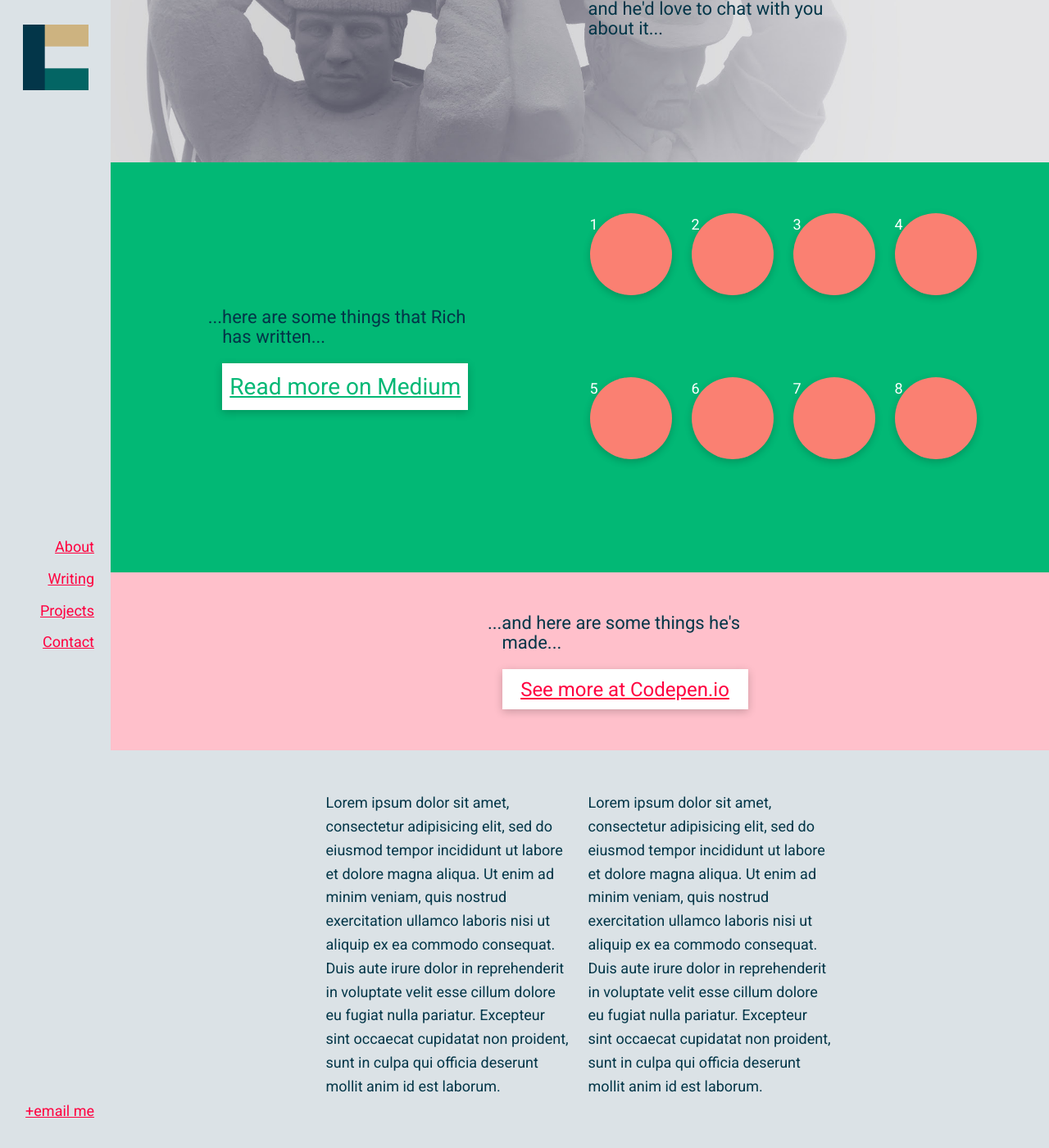
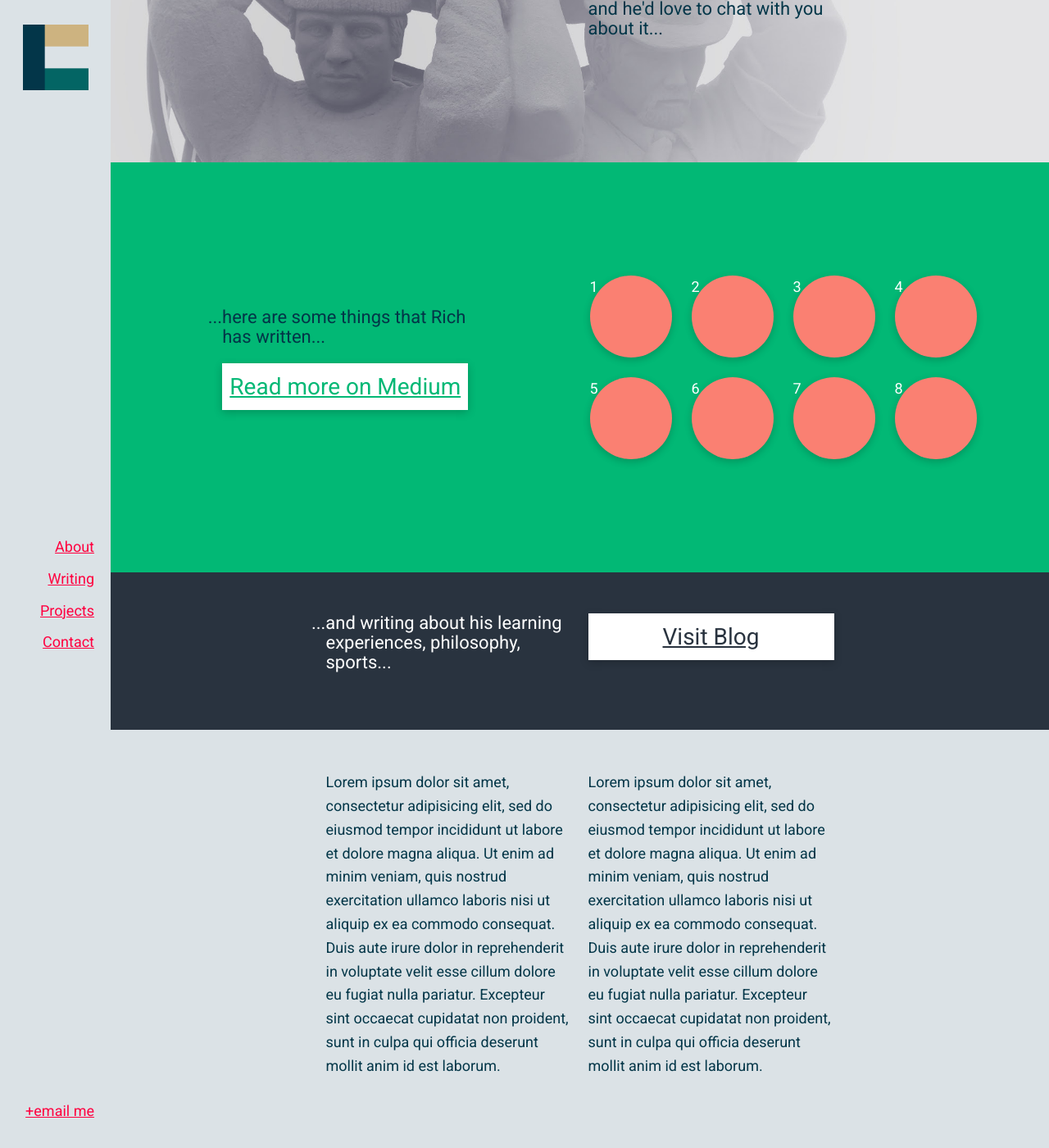
Before and after one commit to corderophilosophy/follow-along-devtips-design-code, a Jekyll site: the page built from index.html, in a window 1280 px wide and 1400 px high, scrolled down 204 px. Shown: the whole window at 82% size. Built offline with Jekyll 4.4.1, drawn with Linux system fonts in a browser that asks for light colours; Markdown is read by kramdown in place of the engine named in the settings.

Commit message:
Build blog section (redundancy).

```diff
--- a/_includes/sections-projects.html
+++ b/_includes/sections-projects.html
@@ -1 +1 @@
-<section class="projects"><div class="flex flex--center"><div class="col-1 order-first"><div class="project-strip"></div></div><div class="col-1"><p class="home-lead outdented">...and here are some things he's made...</p><a class="home-cta" href="http://codepen.io/corderophilosophy">See more at Codepen.io</a></div></div></section>
+<section class="projects"><div class="flex flex--center"><div class="col-1"><p class="home-lead outdented">...and writing about his learning experiences, philosophy, sports...</p></div><div class="col-1"><a class="home-cta" href="">Visit Blog</a></div></div></section>
--- a/assets/css/1-base/_vars.sass
+++ b/assets/css/1-base/_vars.sass
@@ -8,3 +8,6 @@ $selection-color: #1F7A8C
 $c-bottom: #036564
 $c-side: #033649
 $c-top: #CDB380
+
+$writing-bg: #02B875
+$projects-bg: #29333F
--- a/assets/css/main.css
+++ b/assets/css/main.css
@@ -626,7 +626,10 @@ section.writing {
     display: flex;
     -webkit-flex-wrap: wrap;
         -ms-flex-wrap: wrap;
-            flex-wrap: wrap; }
+            flex-wrap: wrap;
+    -webkit-align-content: center;
+        -ms-flex-line-pack: center;
+            align-content: center; }
     section.writing .writing-strip .col {
       background: salmon;
       height: 100px;
@@ -659,26 +662,23 @@ section.writing {
       margin-top: -20px; }
 
 @media (max-width: 895px) {
+  section.writing .home-cta {
+    max-width: 300px; }
+  section.writing .col-1 {
+    height: 200px; }
   section.writing .writing-strip .col {
     height: 75px;
     width: 75px; } }
 
 section.projects {
-  background: pink; }
-  section.projects .col-1.order-first {
-    margin-right: 100px; }
+  background: #29333F;
+  color: white; }
+  section.projects .home-lead {
+    color: white; }
   section.projects .home-cta {
-    font-size: 24px; }
-  section.projects .project-strip {
-    background: orange;
-    position: absolute;
-    display: inline-block;
-    top: 0;
-    margin: -50px 0;
-    width: 100%;
-    height: calc(100% + 100px); }
-  section.projects .col-1 {
-    position: relative; }
+    color: #29333F;
+    width: 300px;
+    background: white; }
 
 .home-container {
   display: -webkit-box;
--- a/assets/css/main.scss
+++ b/assets/css/main.scss
@@ -4,8 +4,8 @@
 
 @import "1-base/vars";
 @import "1-base/base";
+@import "1-base/buttons";
 
-@import "2-modules/buttons";
 
 @import "3-sections/header";
 @import "3-sections/home-about";
```
Also changed, not shown: _pugfiles/sections-projects.pug (+3 -4 lines), assets/css/3-sections/_home-projects.sass (added, +29 -0 lines), assets/css/3-sections/_home-writing.sass (renamed from assets/css/3-sections/home-writing.sass, +7 -2 lines), assets/css/3-sections/home-projects.sass (deleted, +0 -20 lines), assets/css/1-base/_buttons.sass (renamed from assets/css/2-modules/buttons.sass), assets/css/3-sections/_header.sass (renamed from assets/css/3-sections/header.sass), assets/css/3-sections/_home-about.sass (renamed from assets/css/3-sections/home-about.sass), assets/css/4-layouts/_home.sass (renamed from assets/css/4-layouts/home.sass), assets/img/projects-bg.jpg (added).
